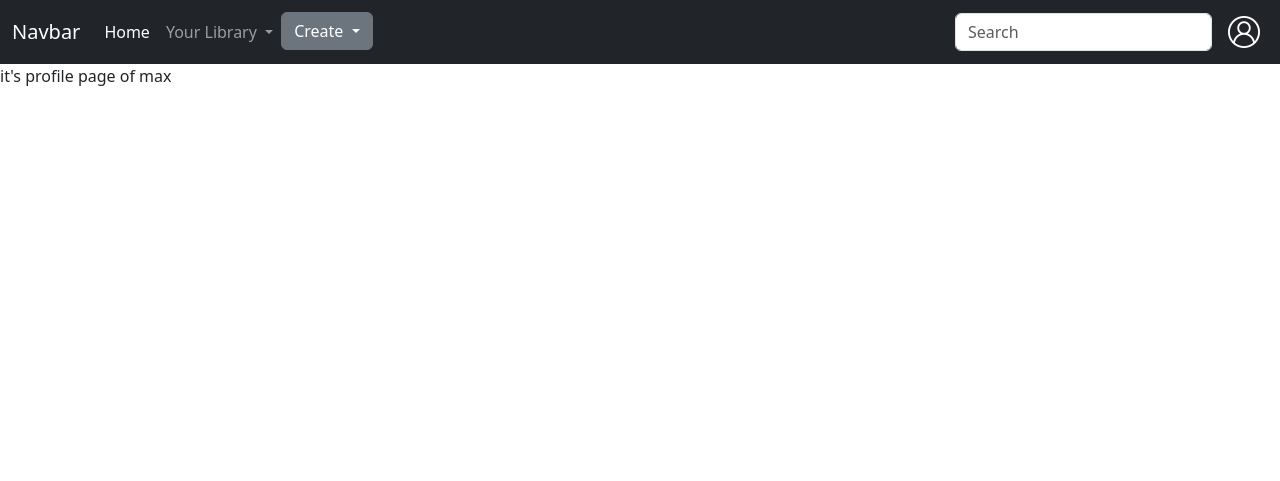
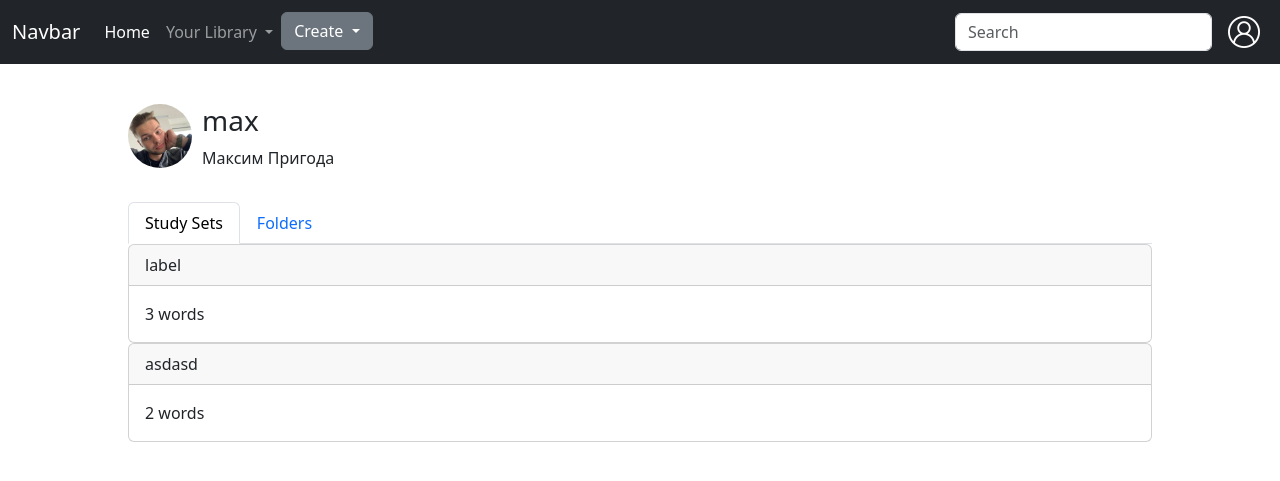
Before and after one commit to medreres/aprender, a Django app: a page that uses aprender/templates/aprender/index.html in a window 1280 px wide. Shown: the top 481 px of the page. Run offline with Django 4.2, Linux system fonts and the light colour scheme; a user stored in the database is signed in; data comes from the database, SQL or seed files in the repository; both versions use the stored data as it was after the commit; some libraries are stand-ins or nearby versions.

Commit message:
finished profile page, yet there is lot to add, but main functionality implemented

```diff
--- a/aprender/models.py
+++ b/aprender/models.py
@@ -6,8 +6,9 @@ from django.contrib.auth.models import AbstractUser
 
 
 class User(AbstractUser):
-    favoriteSets = models.ManyToManyField('Set')
-    favoriteFolders = models.ManyToManyField('Folder')
+    favoriteSets = models.ManyToManyField('Set', blank=True)
+    favoriteFolders = models.ManyToManyField('Folder', blank=True)
+
 
 # model for words
 
--- a/aprender/static/styles/index.css
+++ b/aprender/static/styles/index.css
@@ -22,10 +22,20 @@
     margin: 5px;
 }
 
-#profilePic {
+.hover:hover {
+    cursor: pointer;
+}
+
+.profilePicSm {
     height: 32px;
     width: 32px;
     border-radius: 15px;
+}
+
+.profilePicBg {
+    height: 64px;
+    width: 64px;
+    border-radius: 32px;
 }
 
 #username,
--- a/aprender/templates/aprender/index.html
+++ b/aprender/templates/aprender/index.html
@@ -26,38 +26,42 @@
             setsButton.addEventListener('click', (evt) => {
                 evt.stopPropagation();
                 loadSets(evt);
-                hideLink();
+
+                toggleActive('setsButton', 'foldersButton');
+                toggleHidden('foldersLink', 'setsLink');
             });
 
             let foldersButton = document.querySelector("#foldersButton");
             foldersButton.addEventListener('click', (evt) => {
                 evt.stopPropagation();
                 loadFolders(evt);
-                hideLink();
+
+                toggleActive('setsButton', 'foldersButton');
+                toggleHidden('foldersLink', 'setsLink');
             });
             // document.querySelector('#libraryBtn').addEventListener('click', loadSets);
         })
 
-        function loadSets(event, username) {
-            fetch("{% url 'fetchsets' request.user %}")
+        function loadSets(event, username = '{{request.user}}', id = 'containerAjax') {
+            fetch(`${username}/fetchSetsAjax`)
                 .then(response => response.json())
                 .then(result => {
                     if (result.length === 0) {
-                        addCard(undefined);
+                        addCard(undefined, id);
                     } else {
-                        result.forEach(card => addCard(card));
+                        result.forEach(card => addCard(card, id));
                     }
                 })
         }
 
-        function addCard(card) {
+        function addCard(card, id = 'containerAjax') {
 
             if (card === undefined) {
-                document.querySelector('#containerAjax').innerHTML =
+                document.querySelector(`#${id}`).innerHTML =
                     "It's seem that there is nothing to show!";
                 return;
             }
-            document.querySelector('#containerAjax').innerHTML = "";
+            document.querySelector(`#${id}`).innerHTML = "";
             const numberOfEntities = ('wordsNumber' in card) ? `${card['wordsNumber']} words` :
                 `${card['setsNumber']} sets`
             const template = `
@@ -72,33 +76,34 @@
             `;
 
             setTimeout(() => {
-                document.querySelector('#containerAjax').innerHTML += template;
+                document.querySelector(`#${id}`).innerHTML += template;
             }, 1)
         }
 
-        function loadFolders(event, username) {
-            fetch(`{% url 'fetchfolders' request.user %}`)
+        function loadFolders(event, username = '{{request.user}}', id = 'containerAjax') {
+            fetch(`${username}/fetchFoldersAjax`)
                 .then(response => response.json())
                 .then(result => {
                     if (result.length === 0) {
                         addCard(undefined);
                         return;
                     } else {
-                        result.forEach(card => addCard(card))
+                        result.forEach(card => addCard(card, id))
                     }
                 })
         }
 
 
-        function hideLink() {
+        function toggleActive(...ids) {
+            // console.log(a1,a2);
             // toggle classes for css
-            document.querySelector('#foldersLink').classList.toggle('hidden');
-            document.querySelector('#setsLink').classList.toggle('hidden');
+            ids.forEach(id => { document.querySelector(`#${id}`).classList.toggle('active'); })
+        }
 
-            // toggle visibilyty for a links
-            document.querySelector('#foldersButton').classList.toggle('active');
-            document.querySelector('#setsButton').classList.toggle('active');
+        function toggleHidden(...ids) {
+            ids.forEach(id => { document.querySelector(`#${id}`).classList.toggle('hidden'); })
         }
+
     </script>
     {% block scripts %}{% endblock scripts %}
 
@@ -225,7 +230,7 @@
                         <li>
                             <div id='container'>
                                 {% comment %} TODO USERS PIC {% endcomment %}
-                                <img id='profilePic' src="{% static 'icons/image.jpeg' %}" alt="profile pic">
+                                <img class="profilePicSm" src="{% static 'icons/image.jpeg' %}" alt="profile pic">
                                 <div id='body'>
                                     <p id='username'> <strong>{{request.user}}</strong></p>
                                     <p id='email'>{{request.user.email}}</p>
@@ -235,7 +240,8 @@
                         <li>
                             <hr class="dropdown-divider">
                         </li>
-                        <li><a class="dropdown-item" href="{% url 'profile' request.user %}" type="button">Profile</a></li>
+                        <li><a class="dropdown-item" href="{% url 'profile' request.user %}" type="button">Profile</a>
+                        </li>
                         <li><button class="dropdown-item" type="button">Another action</button></li>
                         <li>
                             <hr class="dropdown-divider">
--- a/aprender/templates/aprender/profile.html
+++ b/aprender/templates/aprender/profile.html
@@ -1,4 +1,67 @@
 {% extends 'aprender/index.html' %}
+{% load static %}
 {% block body %}
-it's profile page of {{user}}
+
+<style>
+    .containerCol {
+        display: flex;
+        flex-flow: column nowrap;
+    }
+
+    .containerRow {
+        display: flex;
+        flex-flow: row nowrap;
+    }
+</style>
+<script>
+    const url = new URL(window.location.href);
+    const username = (url.pathname.replace('/', ''));
+
+    // by default load user sets
+    loadSets(undefined, username, 'contentContainer');
+
+
+    document.addEventListener('DOMContentLoaded', () => {
+        document.querySelector('#setsBtn').addEventListener('click', loadUserSets);
+        document.querySelector('#foldersBtn').addEventListener('click', loadUserFolders);
+    })
+
+    function loadUserSets(evt) {
+        // load posts via ajax
+        if (!evt.target.classList.contains('active')) {
+            loadSets(undefined, username, 'contentContainer');
+            toggleActive('userFoldersLink', 'userSetsLink');
+        }
+    }
+
+    function loadUserFolders(evt) {
+        if (!evt.target.classList.contains('active')) {
+            loadFolders(undefined, username, 'contentContainer');
+            toggleActive('userFoldersLink', 'userSetsLink');
+        }
+    }
+
+</script>
+<div class='containerCol' style='margin: 5vh 10vw;'>
+    <div class='containerRow' style='margin-bottom: 2vh;'>
+        <img class='profilePicBg' src="{% static 'icons/image.jpeg' %}">
+        <div class='containerCol' style='margin-left: 10px;'>
+            <h3>{{request.user}}</h3>
+            <p>{{request.user.first_name}} {{request.user.last_name}}</p>
+        </div>
+    </div>
+    <ul class="nav nav-tabs">
+        <li class="nav-item hover" id='setsBtn'>
+            <a id='userSetsLink' class="nav-link active" aria-current="page">Study Sets</a>
+        </li>
+        <li class="nav-item hover" id='foldersBtn'>
+            <a id='userFoldersLink' class="nav-link">Folders</a>
+        </li>
+        </li>
+    </ul>
+
+    <div id='contentContainer'>
+        lol
+    </div>
+</div>
 {% endblock body %}
--- a/aprender/urls.py
+++ b/aprender/urls.py
@@ -11,7 +11,7 @@ urlpatterns = [
     path('<str:user>/folders/<int:id>', views.folder, name='folder'),
     path('<str:user>/folders', views.folders, name='folders'),
     path('<str:user>/sets', views.sets, name='sets'),
+    path('<str:user>/fetchFoldersAjax', views.fetchFolders, name='fetchfolders'),
     path('<str:user>/fetchSetsAjax', views.fetchSets, name='fetchsets'),
-    path('<str:user>/fetchFoldersAjax', views.fetchFolders, name='fetchfolders'),
     path('<str:user>', views.profile, name='profile')
 ]
```
Also changed, not shown: aprender/migrations/0005_alter_user_favoritefolders_alter_user_favoritesets.py (added), aprender/migrations/0006_alter_user_favoritefolders_alter_user_favoritesets.py (added), db.sqlite3.
